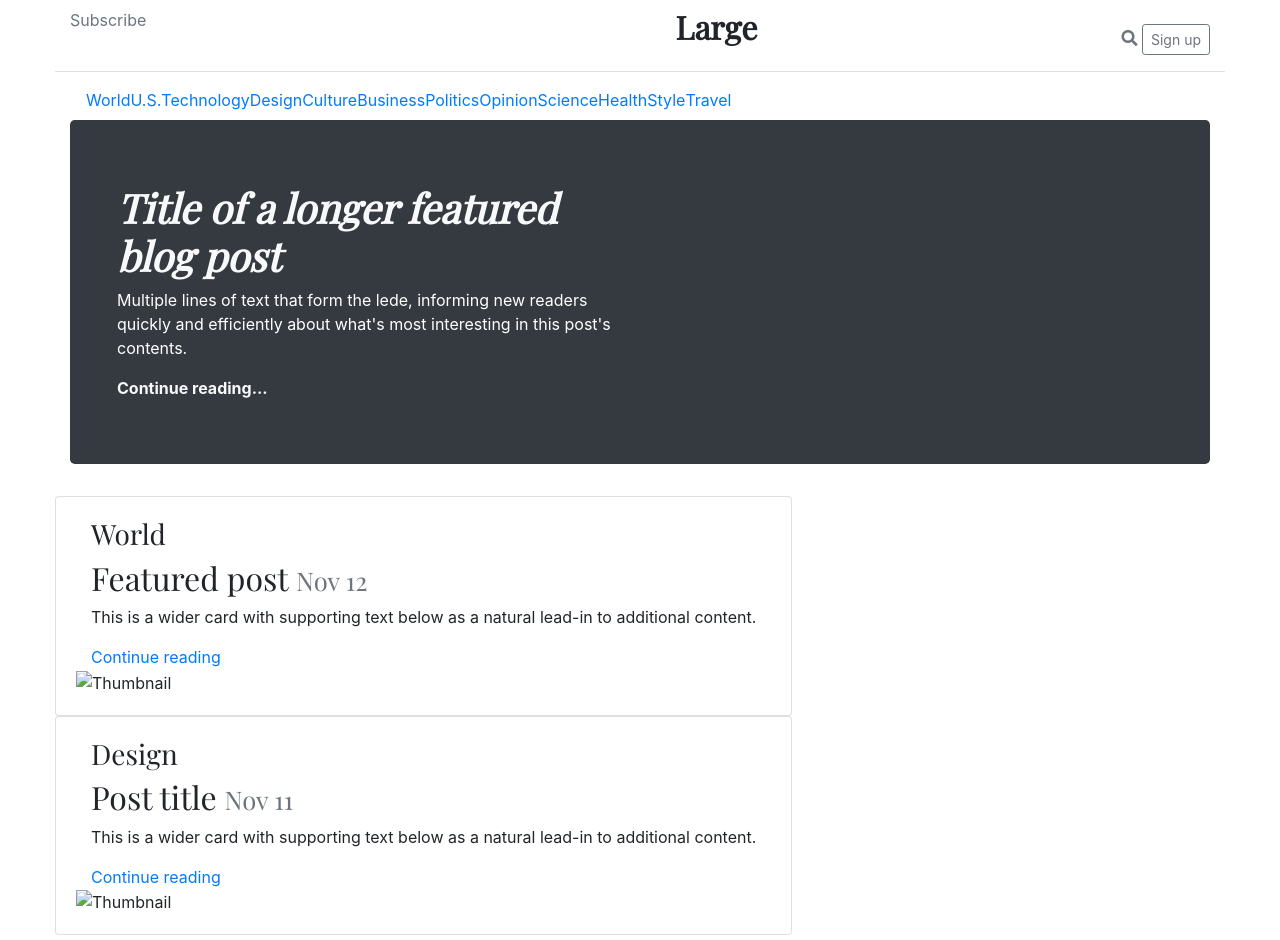
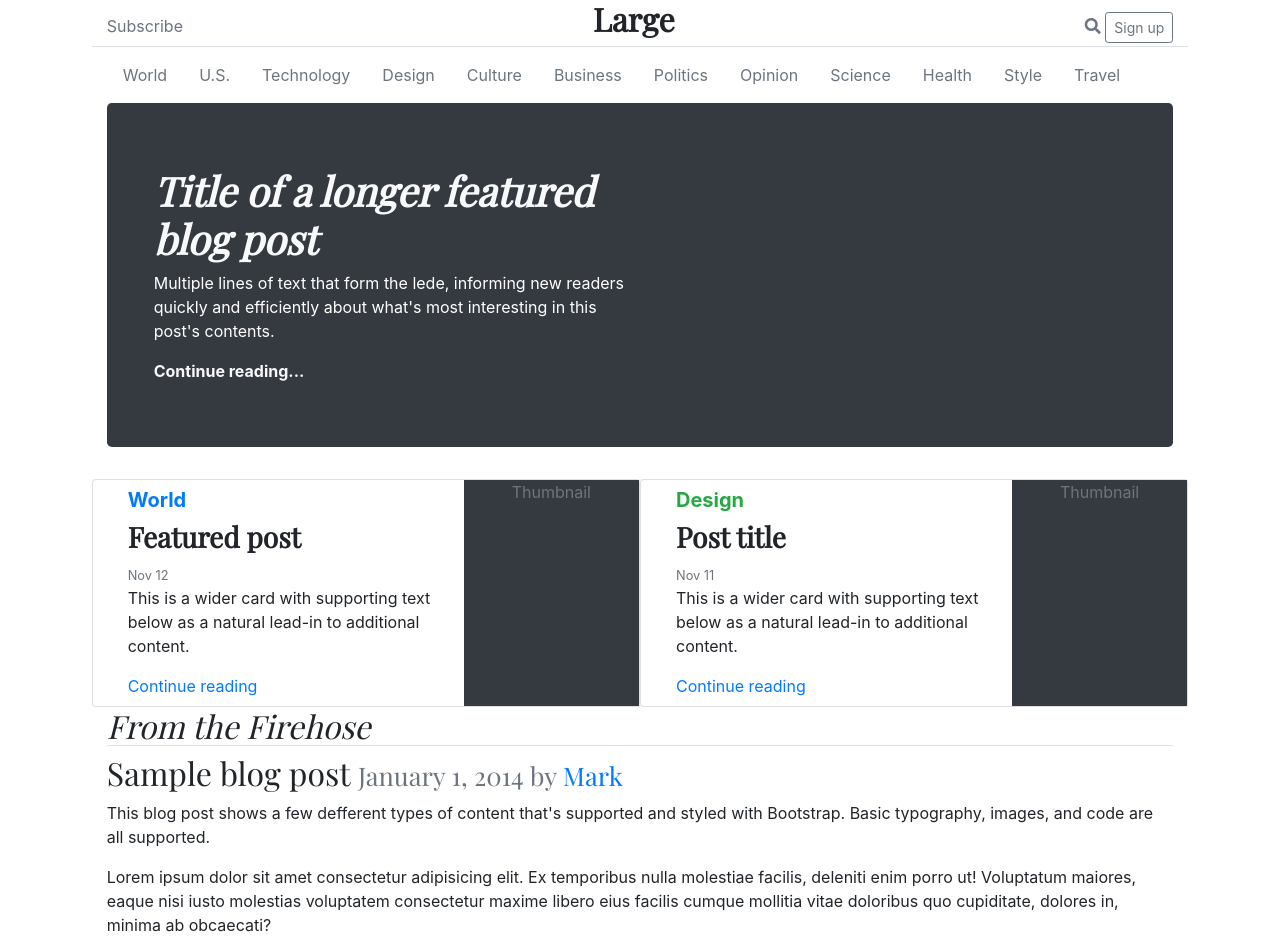
Before and after one commit to ChristopheSchevers/bootstrap-blog, a plain HTML site: page index.html in a window 1280 px wide. Shown: the top 940 px of the page. Drawn offline with nearby package versions, Linux system fonts and the light colour scheme.

Commit message:
Modified index.html file

```diff
--- a/index.html
+++ b/index.html
@@ -11,29 +11,29 @@
     <title>Blog</title>
 </head>
 <body>
-    <div class="container px-0">
-        <div class="row my-2 border-bottom">
-            <a href="#" class="col text-secondary">Subscribe</a>
-            <h2 class="col-2 offset-3 font-weight-bold text-center">Large</h2>
-            <div class="container col-auto offset-3">
-                <a href="#" class="text-secondary ml-auto align-self-center"><i class="fas fa-search"></i></a>
-                <button type="button" class="btn btn-outline-secondary btn-sm ml-auto my-3">Sign up</button>
+    <div class="container col-md-10 mx-md-auto px-0">
+        <div class="row border-bottom align-items-baseline">
+            <a href="#" class="col-auto text-secondary">Subscribe</a>
+            <h2 class="col-2 ml-auto font-weight-bold text-center">Large</h2>
+            <div class="container col-auto mx-0 ml-auto">
+                <a href="#" class="text-secondary align-self-center"><i class="fas fa-search"></i></a>
+                <button type="button" class="btn btn-outline-secondary btn-sm">Sign up</button>
             </div>
         </div>
-        <nav class="navbar navbar-expand-md">
-            <ul class="navbar-nav">
-                <li class="nav-item"><a href="#">World</a></li>
-                <li class="nav-item"><a href="#">U.S.</a></li>
-                <li class="nav-item"><a href="#">Technology</a></li>
-                <li class="nav-item"><a href="#">Design</a></li>
-                <li class="nav-item"><a href="#">Culture</a></li>
-                <li class="nav-item"><a href="#">Business</a></li>
-                <li class="nav-item"><a href="#">Politics</a></li>
-                <li class="nav-item"><a href="#">Opinion</a></li>
-                <li class="nav-item"><a href="#">Science</a></li>
-                <li class="nav-item"><a href="#">Health</a></li>
-                <li class="nav-item"><a href="#">Style</a></li>
-                <li class="nav-item"><a href="#">Travel</a></li>
+        <nav class="navbar navbar-expand-md px-0 text-secondary">
+            <ul class="nav nav-fill">
+                <li class="nav-item"><a href="#" class="nav-link text-secondary">World</a></li>
+                <li class="nav-item"><a href="#" class="nav-link text-secondary">U.S.</a></li>
+                <li class="nav-item"><a href="#" class="nav-link text-secondary">Technology</a></li>
+                <li class="nav-item"><a href="#" class="nav-link text-secondary">Design</a></li>
+                <li class="nav-item"><a href="#" class="nav-link text-secondary">Culture</a></li>
+                <li class="nav-item"><a href="#" class="nav-link text-secondary">Business</a></li>
+                <li class="nav-item"><a href="#" class="nav-link text-secondary">Politics</a></li>
+                <li class="nav-item"><a href="#" class="nav-link text-secondary">Opinion</a></li>
+                <li class="nav-item"><a href="#" class="nav-link text-secondary">Science</a></li>
+                <li class="nav-item"><a href="#" class="nav-link text-secondary">Health</a></li>
+                <li class="nav-item"><a href="#" class="nav-link text-secondary">Style</a></li>
+                <li class="nav-item"><a href="#" class="nav-link text-secondary">Travel</a></li>
             </ul>
         </nav>
         <div class="jumbotron bg-dark text-light">
@@ -44,32 +44,36 @@
             </div>
         </div>
         <div class="row">
-            <div class="card">
-                <div class="card-body">
-                    <div class="container-fluid">
-                        <h3>World</h3>
-                        <h2>
+            <div class="card col-6">
+                <div class="card-body py-0 pr-0">
+                    <div class="row">
+                        <div class="col-8 py-2">
+                            <h5 class="text-primary font-weight-bold">World</h5>
+                            <h3 class="font-weight-bold">
                                 Featured post
+                            </h3>
                             <small class="text-muted">Nov 12</small>
-                        </h2>
                             <p>This is a wider card with supporting text below as a natural lead-in to additional content.</p>
                             <a href="#">Continue reading</a>
                         </div>
-                    <img src="#" alt="Thumbnail">
+                        <div class="col-4 bg-dark text-secondary text-center align-content-stretch py-auto">Thumbnail</div>
                     </div>
                 </div>
-            <div class="card">
-                <div class="card-body">
-                    <div class="container-fluid">
-                        <h3>Design</h3>
-                        <h2>
+            </div>
+            <div class="card col-6">
+                <div class="card-body py-0 pr-0">
+                    <div class="row">
+                        <div class="col-8 py-2">
+                            <h5 class="text-success font-weight-bold">Design</h5>
+                            <h3 class="font-weight-bold">
                                 Post title
+                            </h3>
                             <small class="text-muted">Nov 11</small>
-                        </h2>
                             <p>This is a wider card with supporting text below as a natural lead-in to additional content.</p>
                             <a href="#">Continue reading</a>
                         </div>
-                    <img src="#" alt="Thumbnail">
+                        <div class="col-4 bg-dark text-secondary text-center align-content-stretch py-auto">Thumbnail</div>
+                    </div>
                 </div>
             </div>
         </div>
```
Lines whose indentation alone changed are shown as unchanged.
